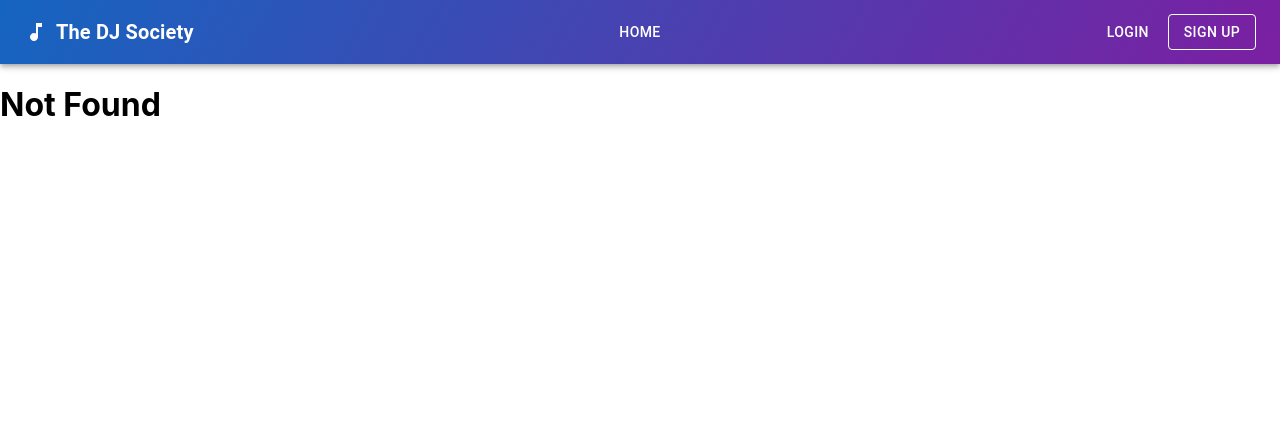
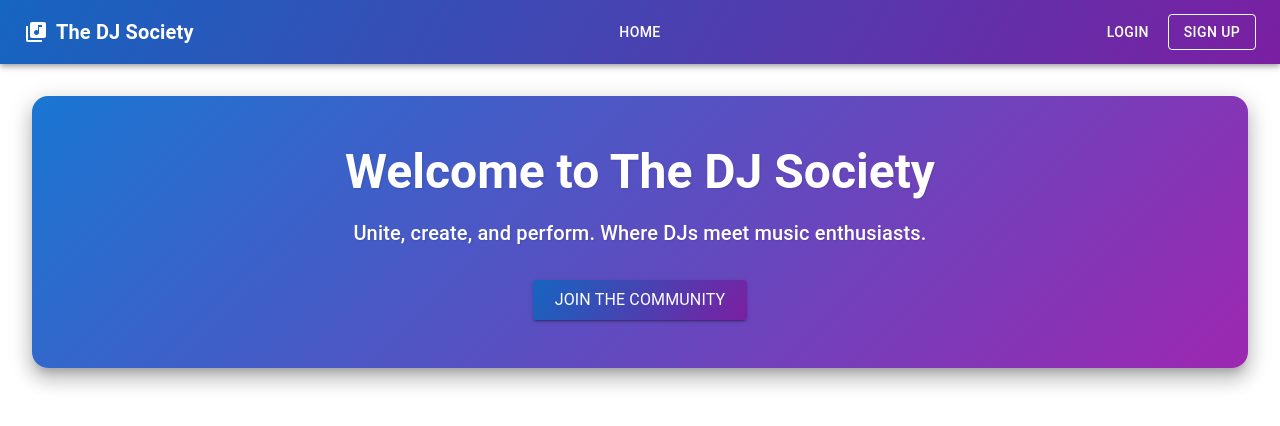
Before and after one commit to harveyrennison/The-DJ-Society, a React (Create React App) app in the folder dj-app/: page /home in a window 1280 px wide. Before the commit this address had no page. Shown: the top 426 px of the page. Built offline with nearby package versions, Linux system fonts and the light colour scheme; the HTML template or start-up script is replaced by a standard one.

Commit message:
Made the JOIN COMMUNITY button more creative when hovering

```diff
--- a/dj-app/src/App.tsx
+++ b/dj-app/src/App.tsx
@@ -3,6 +3,7 @@ import { BrowserRouter as Router, Routes, Route, Navigate } from "react-router-d
 import Profile from "./components/profile";
 import Header from "./components/header";
 import NotFound from "./components/notFound";
+import Home from "./components/home";
 import { AuthProvider } from "./authentication/authContext";
 
 function App() {
@@ -12,7 +13,8 @@ function App() {
           <Router>
           <Header />
             <Routes>
-                <Route index element={<Navigate to="/profile" />} />
+                <Route index element={<Navigate to="/home" />} />
+                <Route path="home" element={<Home />} />
                 <Route path="profile" element={<Profile />} />
                 <Route path="*" element={<NotFound />} />
             </Routes>
--- a/dj-app/src/components/header.tsx
+++ b/dj-app/src/components/header.tsx
@@ -15,7 +15,7 @@ import {
     Divider,
     useTheme
 } from "@mui/material";
-import { ManageAccounts, MusicNote } from "@mui/icons-material";
+import { ManageAccounts, LibraryMusic } from "@mui/icons-material";
 
 const Header = () => {
     const { token, logout } = useAuth();
@@ -49,7 +49,7 @@ const Header = () => {
                             flex: 1
                         }}
                     >
-                        <MusicNote sx={{ mr: 1 }} />
+                        <LibraryMusic sx={{ mr: 1 }} />
                         <Typography
                             variant="h6"
                             component="div"
--- /dev/null
+++ b/dj-app/src/components/home.tsx
@@ -0,0 +1,60 @@
+import React from "react";
+import { Box, Typography, Button, Grid, Card, CardContent, CardMedia, useTheme } from "@mui/material";
+import { MusicNote, Event, Group, LibraryMusic } from "@mui/icons-material";
+import { useNavigate } from "react-router-dom";
+
+const Home = () => {
+    const theme = useTheme();
+    const navigate = useNavigate();
+
+    return (
+        <Box sx={{ p: 4 }}>
+            {/* Hero Section */}
+            <Box
+                sx={{
+                    textAlign: "center",
+                    mb: 6,
+                    py: 6,
+                    background: `linear-gradient(135deg, ${theme.palette.primary.main}, ${theme.palette.secondary.main})`,
+                    borderRadius: 4,
+                    color: "white",
+                    boxShadow: 12,
+                    textShadow: '1px 1px 2px rgba(0,0,0,0.1)'
+                }}
+            >
+                <Typography variant="h3" fontWeight="bold" gutterBottom>
+                    Welcome to The DJ Society
+                </Typography>
+                <Typography variant="h6" gutterBottom>
+                    Unite, create, and perform. Where DJs meet music enthusiasts.
+                </Typography>
+                <Button
+                    variant="contained"
+                    size="large"
+                    sx={{ mt: 3,
+                        background: `linear-gradient(120deg, ${theme.palette.primary.dark}, ${theme.palette.secondary.dark})`,
+                        "&:hover": {
+                            boxShadow: 6
+                        },
+
+                     }}
+                    onClick={() => navigate("/register")}
+                >
+                    <Typography
+                        component="span"
+                        sx={{
+                        transition: "font-size 0.3s ease",
+                        "&:hover": {
+                            fontSize: "1.1rem",
+                        },
+                        }}
+                    >
+                        Join the Community
+                    </Typography>
+                </Button>
+            </Box>
+        </Box>
+    );
+};
+
+export default Home;
```
